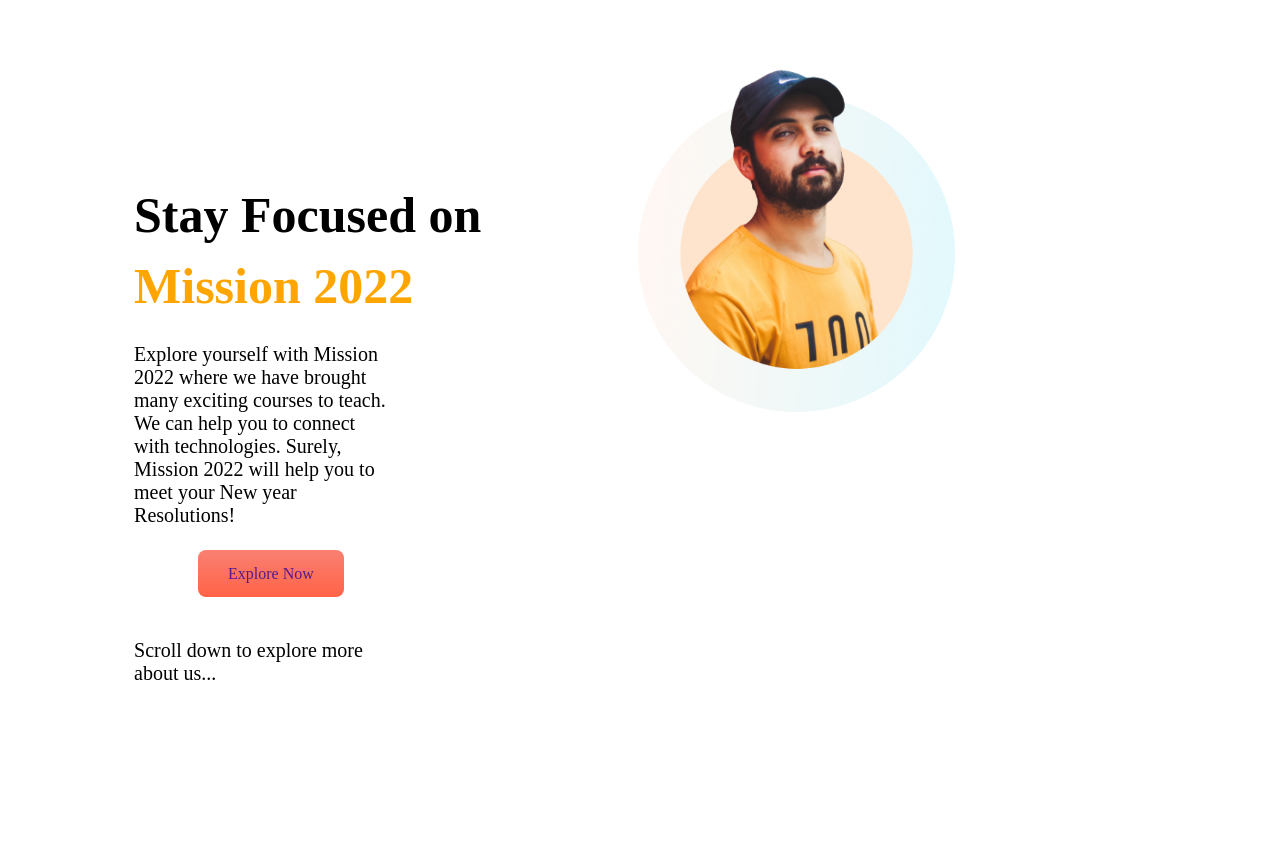
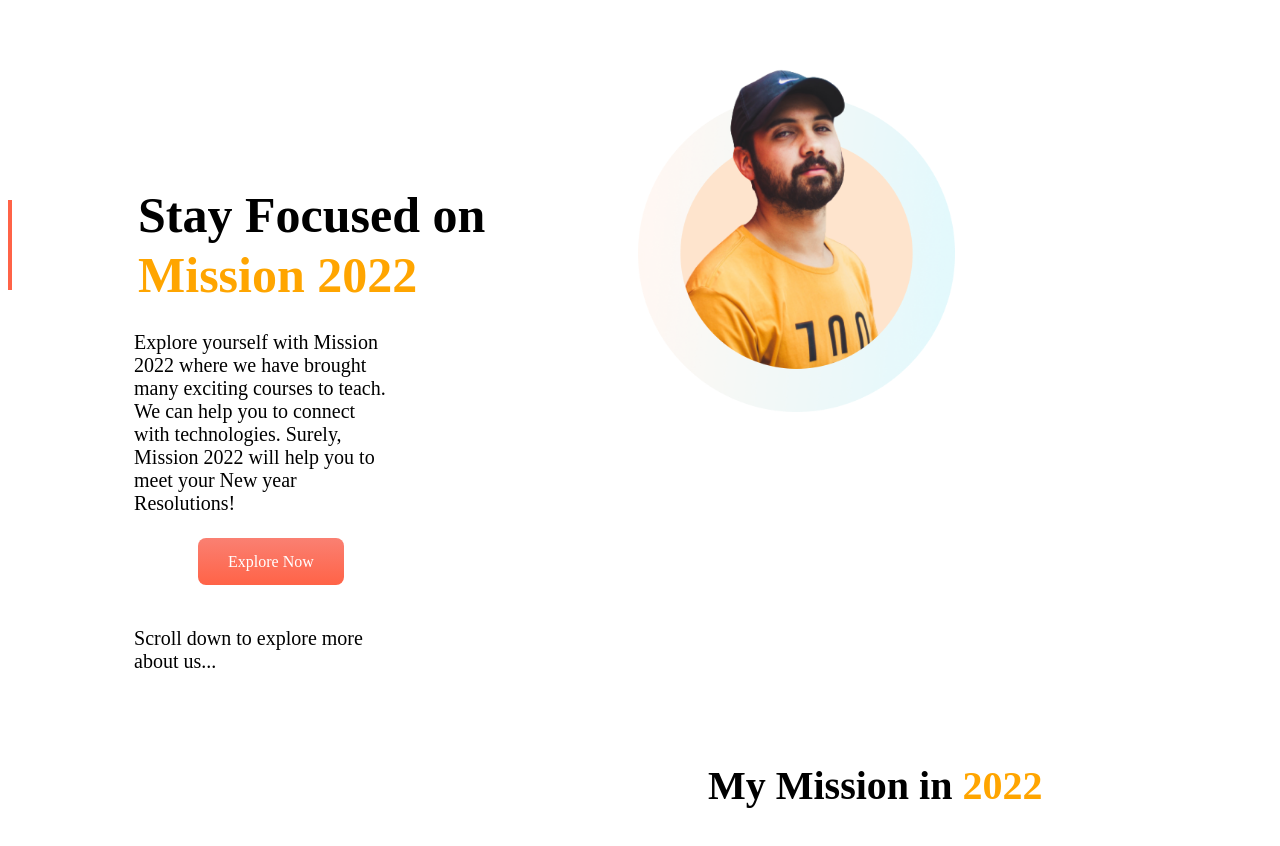
Before and after one commit to afsanaara/first-website, a plain HTML site: page index.html in a window 1280 px wide. Before the commit the page ends 800 px from the top, so only its background shows below. Drawn offline with Linux system fonts and the light colour scheme.

Commit message:
addition

```diff
--- a/index.html
+++ b/index.html
@@ -11,8 +11,7 @@
 <body>
     <section>
         <div class="mission">
-            <h1>Stay Focused on</h1>
-            <h1><span class="color">Mission 2022</span></h1>
+            <h1>Stay Focused on<br><br><span class="color">Mission 2022</span></h1>
             <p>Explore yourself with Mission 2022 where we have brought many exciting courses to teach. We can help you to connect with technologies. Surely, Mission 2022 will help you to meet your New year Resolutions!</p>
             <br>
 
@@ -28,6 +27,13 @@
             <img src="image/person-2.png">
         </div>
     </section>
+    <br>
+    <br>
+    <section class="second-part">
+        <div>
+            <h2>My Mission in <span class="color">2022</span></h1>
+        </div>
+    </section>
 
 </body>
 </html>
--- a/style.css
+++ b/style.css
@@ -5,9 +5,12 @@ h1{
     font-size: 50px;
     padding-left:20%;
     line-height:30px;
-    /* border-left: 4px solid red; */
 
 
+}
+.mission h1{
+    border-inline-start:4px solid tomato ;
+    border-image:linear-gradient(tomato);
 }
 p{
     width:40%;
@@ -23,7 +26,9 @@ p{
     background-image: linear-gradient(salmon,tomato);
     padding:15px 30px;
     border-radius: 8px;
-    margin-left: 190px;;
+    margin-left: 190px;
+    color:white;
+    font-weight: 500;
 
 }
 
@@ -40,3 +45,8 @@ section{
 section img{
     width:50%;
 }
+.second-part h2{
+     font-size: 40px;
+     margin-left:700px;
+     text-align:center;
+ }
```
